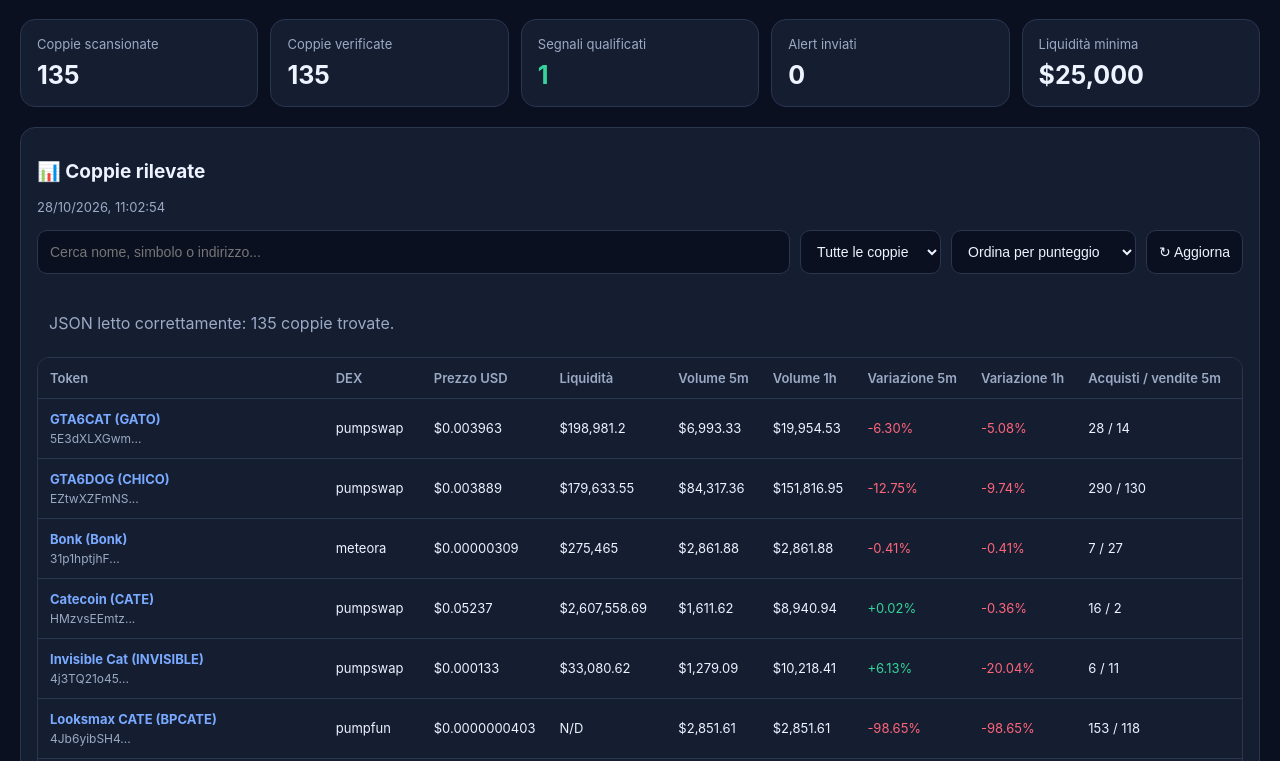
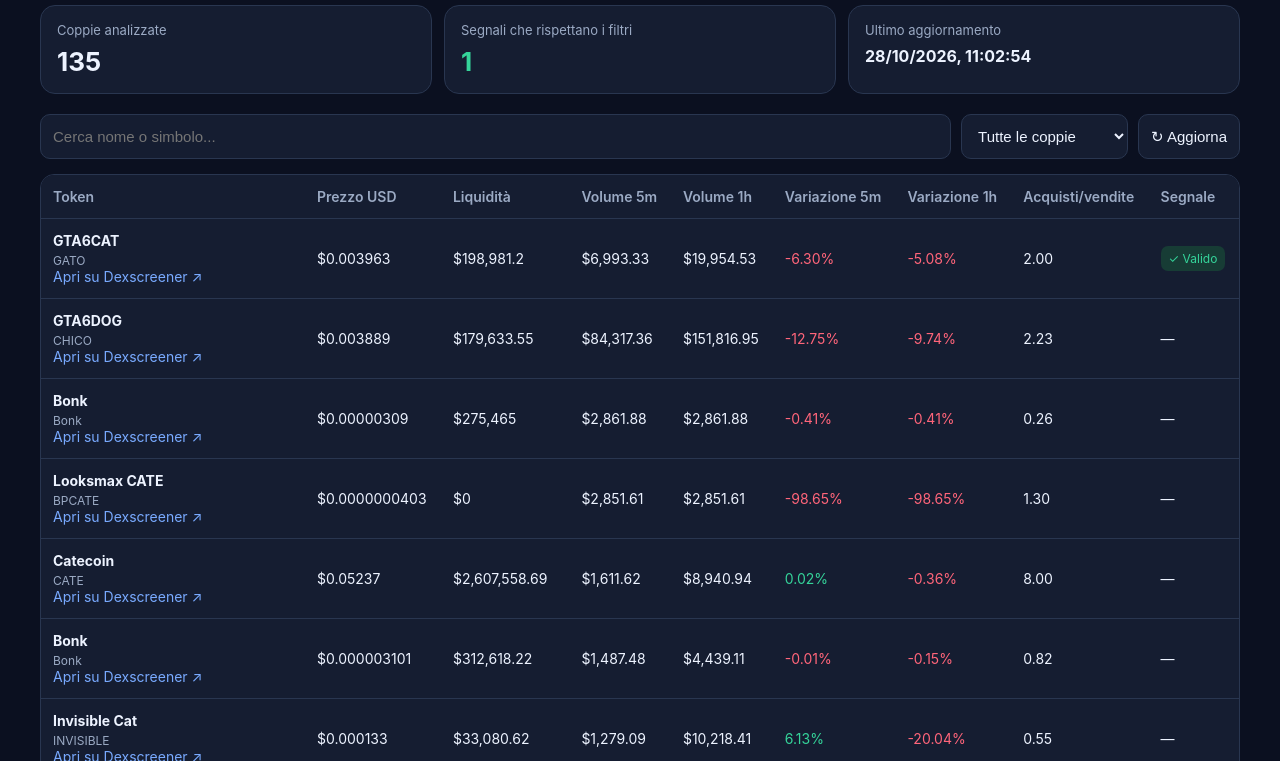
Before and after one commit to francescorega08-a11y/meme-pump-radar, a plain HTML site: page index.html in a window 1280 px wide. Shown: the part 109-870 px from the top of the page. Drawn offline with Linux system fonts and the light colour scheme.

Commit message:
Update index.html

```diff
--- a/index.html
+++ b/index.html
@@ -4,8 +4,8 @@
 <head>
   <meta charset="UTF-8">
   <meta name="viewport" content="width=device-width, initial-scale=1">
-  <meta name="theme-color" content="#0b1020">
   <title>Meme Pump Radar AI</title>
+
   <style>
     :root {
       color-scheme: dark;
@@ -17,7 +17,6 @@
       --green: #35d49a;
       --red: #ff657a;
       --blue: #79aaff;
-      --yellow: #ffd27a;
     }
 
     * { box-sizing: border-box; }
@@ -30,7 +29,7 @@
       font-family: -apple-system, BlinkMacSystemFont, sans-serif;
     }
 
-    main { max-width: 1300px; margin: auto; }
+    main { max-width: 1200px; margin: auto; }
 
     header {
       display: flex;
@@ -42,24 +41,20 @@
     }
 
     h1 { margin: 0; font-size: clamp(24px, 4vw, 36px); }
-    h2 { font-size: 19px; }
 
-    .subtitle, .muted {
-      color: var(--muted);
-      font-size: 13px;
-    }
+    .subtitle { color: var(--muted); margin-top: 8px; }
 
     .status {
       padding: 9px 13px;
       border: 1px solid var(--border);
       border-radius: 20px;
       color: var(--muted);
-      font-size: 13px;
+      font-size: 14px;
     }
 
     .stats {
       display: grid;
-      grid-template-columns: repeat(auto-fit, minmax(155px, 1fr));
+      grid-template-columns: repeat(3, minmax(0, 1fr));
       gap: 12px;
       margin-bottom: 20px;
     }
@@ -72,60 +67,65 @@
     }
 
     .stat-label { color: var(--muted); font-size: 13px; }
+
     .stat-value {
-      font-size: 25px;
+      font-size: 26px;
       font-weight: 700;
       margin-top: 8px;
-      overflow-wrap: anywhere;
     }
 
     .toolbar {
       display: flex;
       flex-wrap: wrap;
       gap: 10px;
-      margin: 15px 0;
+      margin-bottom: 15px;
     }
 
     input, select, button {
-      background: var(--bg);
+      background: var(--panel);
       color: var(--text);
       border: 1px solid var(--border);
       border-radius: 10px;
       padding: 12px;
-      font-size: 14px;
-      min-height: 42px;
+      font-size: 15px;
     }
 
     input { flex: 1; min-width: 180px; }
+
     button { cursor: pointer; }
     button:hover { border-color: var(--blue); }
 
     .table-wrap {
       overflow-x: auto;
       border: 1px solid var(--border);
-      border-radius: 12px;
+      border-radius: 14px;
     }
 
     table {
       width: 100%;
       border-collapse: collapse;
-      min-width: 1000px;
+      min-width: 850px;
       background: var(--panel);
     }
 
     th, td {
-      padding: 12px;
+      padding: 13px 12px;
       text-align: left;
       border-bottom: 1px solid var(--border);
       white-space: nowrap;
-      font-size: 13px;
+      font-size: 14px;
     }
 
     th { color: var(--muted); font-weight: 600; }
     tr:last-child td { border-bottom: 0; }
+    .coin { font-weight: 700; }
 
-    .coin { font-weight: 700; }
-    .symbol { color: var(--muted); font-size: 12px; margin-top: 4px; }
+    .symbol {
+      color: var(--muted);
+      font-size: 12px;
+      margin-top: 4px;
+    }
+
     .green { color: var(--green); }
     .red { color: var(--red); }
 
@@ -133,336 +133,152 @@
       display: inline-block;
       padding: 5px 8px;
       border-radius: 7px;
-      font-size: 11px;
-      font-weight: 700;
-    }
-
-    .valid { background: #173c35; color: var(--green); }
-    .invalid { background: #40351a; color: var(--yellow); }
-
-    .message {
-      color: var(--muted);
-      padding: 22px 12px;
-      white-space: normal;
-      line-height: 1.5;
-    }
-
-    .error {
-      color: var(--red);
-      background: #351b2b;
-      padding: 14px;
-      border-radius: 10px;
-      white-space: pre-wrap;
-    }
-
-    .warning {
-      color: var(--yellow);
-      margin-top: 16px;
-      font-size: 13px;
-      line-height: 1.5;
+      background: #173c35;
+      color: var(--green);
+      font-size: 12px;
     }
 
     a { color: var(--blue); text-decoration: none; }
-    a:hover { text-decoration: underline; }
 
-    footer {
-      color: var(--muted);
-      text-align: center;
-      font-size: 12px;
-      padding: 20px 0;
+    .message { color: var(--muted); padding: 22px 4px; }
+
+    .warning {
+      color: #ffd27a;
+      margin-top: 16px;
+      font-size: 13px;
     }
 
     @media (max-width: 600px) {
       body { padding: 12px; }
-      .stat-value { font-size: 22px; }
+      .stats { grid-template-columns: 1fr; }
+      .stat-value { font-size: 23px; }
     }
   </style>
 </head>
+
 <body>
 <main>
   <header>
     <div>
       <h1>🚀 Meme Pump Radar AI</h1>
-      <p class="subtitle">Monitoraggio segnali meme coin su Solana</p>
+      <div class="subtitle">Monitoraggio meme coin su Solana</div>
     </div>
     <div class="status" id="status">⏳ Caricamento dati...</div>
   </header>
 
   <section class="stats">
     <div class="stat">
-      <div class="stat-label">Coppie scansionate</div>
+      <div class="stat-label">Coppie analizzate</div>
       <div class="stat-value" id="scanned">—</div>
     </div>
+
     <div class="stat">
-      <div class="stat-label">Coppie verificate</div>
-      <div class="stat-value" id="verified">—</div>
-    </div>
-    <div class="stat">
-      <div class="stat-label">Segnali qualificati</div>
+      <div class="stat-label">Segnali che rispettano i filtri</div>
       <div class="stat-value green" id="qualified">—</div>
     </div>
+
     <div class="stat">
-      <div class="stat-label">Alert inviati</div>
-      <div class="stat-value" id="alerts">—</div>
-    </div>
-    <div class="stat">
-      <div class="stat-label">Liquidità minima</div>
-      <div class="stat-value" id="minLiquidity">—</div>
+      <div class="stat-label">Ultimo aggiornamento</div>
+      <div class="stat-value" id="updated" style="font-size:16px">—</div>
     </div>
   </section>
 
-  <section class="panel">
-    <h2>📊 Coppie rilevate</h2>
-    <p class="muted" id="updated">In attesa dei dati...</p>
+  <section class="toolbar">
+    <input id="search" type="search" placeholder="Cerca nome o simbolo...">
 
-    <div class="toolbar">
-      <input id="search" type="search"
-        placeholder="Cerca nome, simbolo o indirizzo..."
-        aria-label="Cerca token">
-
-      <select id="filter" aria-label="Filtra coppie">
+    <select id="filter">
       <option value="all">Tutte le coppie</option>
-        <option value="qualified">Solo qualificate</option>
-        <option value="unqualified">Non qualificate</option>
-      </select>
-
-      <select id="sort" aria-label="Ordina coppie">
-        <option value="score">Ordina per punteggio</option>
-        <option value="volume">Ordina per volume 5m</option>
-        <option value="liquidity">Ordina per liquidità</option>
+      <option value="qualified">Solo segnali validi</option>
     </select>
 
     <button id="refresh">↻ Aggiorna</button>
-    </div>
-
-    <div id="message" class="message">Lettura dei dati del radar...</div>
+  </section>
 
   <div class="table-wrap">
     <table>
       <thead>
         <tr>
           <th>Token</th>
-            <th>DEX</th>
           <th>Prezzo USD</th>
           <th>Liquidità</th>
           <th>Volume 5m</th>
           <th>Volume 1h</th>
           <th>Variazione 5m</th>
           <th>Variazione 1h</th>
-            <th>Acquisti / vendite 5m</th>
-            <th>Score</th>
+          <th>Acquisti/vendite</th>
           <th>Segnale</th>
         </tr>
       </thead>
+
       <tbody id="rows">
         <tr>
-            <td colspan="11" class="message">Caricamento...</td>
+          <td colspan="9" class="message">In attesa dei dati del radar...</td>
         </tr>
       </tbody>
     </table>
   </div>
-  </section>
 
   <p class="warning">
     I segnali sono automatici e non garantiscono rialzi.
-    Controlla liquidità, volumi e sicurezza del token prima di investire.
+    Verifica sempre liquidità, volume, sicurezza del token
+    e rischio di truffe prima di investire.
   </p>
-
-  <footer>
-    Meme Pump Radar AI · Dati informativi, non consigli finanziari.
-  </footer>
 </main>
 
 <script>
-"use strict";
+  const DATA_URL = "./radar_data.json";
 
-(() => {
-  const DATA_URL = "./radar_data.json";
   let pairs = [];
-  let radarData = {};
 
-  const $ = id => document.getElementById(id);
+  const money = value => "$" + Number(value || 0).toLocaleString("en-US", {
+    maximumFractionDigits: 2
+  });
 
-  function numeric(value) {
-    if (value === null || value === undefined || value === "") {
-      return null;
-    }
-    const result = Number(value);
-    return Number.isFinite(result) ? result : null;
-  }
-
-  function compact(value) {
-    const n = numeric(value);
-    if (n === null) return "N/D";
-    return n.toLocaleString("it-IT", { maximumFractionDigits: 2 });
-  }
-
-  function money(value) {
-    const n = numeric(value);
-    if (n === null) return "N/D";
-    return "$" + n.toLocaleString("en-US", {
-      maximumFractionDigits: n < 0.01 ? 8 : 2
-    });
-  }
-
-  function price(value) {
-    const n = numeric(value);
-    if (n === null) return "N/D";
+  const price = value => {
+    const n = Number(value || 0);
     return "$" + n.toLocaleString("en-US", {
       maximumFractionDigits: 10
     });
+  };
+
+  const dateText = value => {
+    if (!value) return "Non disponibile";
+
+    const date = new Date(value);
+
+    return Number.isNaN(date.getTime())
+      ? "Non disponibile"
+      : date.toLocaleString("it-IT");
+  };
+
+  function escapeHTML(value) {
+    return String(value).replace(/[&<>"']/g, char => ({
+      "&": "&amp;",
+      "<": "&lt;",
+      ">": "&gt;",
+      '"': "&quot;",
+      "'": "&#39;"
+    })[char]);
   }
 
-  function percent(value) {
-    const n = numeric(value);
-    if (n === null) return "N/D";
-    return (n > 0 ? "+" : "") + n.toFixed(2) + "%";
-  }
-
-  function dateText(value) {
-    if (!value) return "Data non disponibile";
-    const date = new Date(value);
-    return Number.isNaN(date.getTime())
-      ? "Data non disponibile"
-      : date.toLocaleString("it-IT");
-  }
-
+  // Uniforma i campi del JSON ai nomi usati dalla dashboard.
   function normalizePair(p) {
     return {
       ...p,
-      volume_5m_usd: p.volume_5m_usd ?? p.volume_5m,
-      volume_1h_usd: p.volume_1h_usd ?? p.volume_1h,
-      price_change_5m_pct: p.price_change_5m_pct ?? p.change_5m,
-      price_change_1h_pct: p.price_change_1h_pct ?? p.change_1h,
-      dex_url: p.dex_url ?? p.url,
-      buy_sell_ratio_5m: p.buy_sell_ratio_5m ?? p.buy_sell_ratio
+      volume_5m: p.volume_5m ?? p.volume_5m_usd ?? 0,
+      volume_1h: p.volume_1h ?? p.volume_1h_usd ?? 0,
+      change_5m: p.change_5m ?? p.price_change_5m_pct ?? 0,
+      change_1h: p.change_1h ?? p.price_change_1h_pct ?? 0,
+      buy_sell_ratio: p.buy_sell_ratio ?? p.buy_sell_ratio_5m ?? 0,
+      url: p.url ?? p.dex_url ?? ""
     };
   }
 
-  function makeCell(text, className) {
-    const td = document.createElement("td");
-    td.textContent = text;
-    if (className) td.className = className;
-    return td;
-  }
+  async function loadData() {
+    const status = document.getElementById("status");
+    const rows = document.getElementById("rows");
 
-  function makeTokenCell(pair) {
-    const td = document.createElement("td");
-    const link = document.createElement("a");
-    const validUrl = typeof pair.dex_url === "string" &&
-      /^https:\/\/dexscreener\.com\//i.test(pair.dex_url);
-
-    link.textContent = (pair.name || "Sconosciuto") +
-      " (" + (pair.symbol || "?") + ")";
-    link.href = validUrl ? pair.dex_url : "#";
-    link.target = "_blank";
-    link.rel = "noopener noreferrer";
-    link.className = "coin";
-    td.appendChild(link);
-
-    const address = document.createElement("div");
-    address.className = "symbol";
-    address.textContent = pair.pair_address
-      ? String(pair.pair_address).slice(0, 10) + "..."
-      : "";
-    td.appendChild(address);
-
-    return td;
-  }
-
-  function renderRows() {
-    const query = $("search").value.trim().toLowerCase();
-    const filter = $("filter").value;
-    const sort = $("sort").value;
-
-    let visible = pairs.filter(p => {
-      const searchText = [
-        p.name, p.symbol, p.pair_address, p.token_address, p.dex_id
-      ].join(" ").toLowerCase();
-
-      if (query && !searchText.includes(query)) return false;
-      if (filter === "qualified" && p.qualified !== true) return false;
-      if (filter === "unqualified" && p.qualified === true) return false;
-      return true;
-    });
-
-    visible.sort((a, b) => {
-      if (sort === "volume") {
-        return (numeric(b.volume_5m_usd) || 0) -
-          (numeric(a.volume_5m_usd) || 0);
-      }
-      if (sort === "liquidity") {
-        return (numeric(b.liquidity_usd) || 0) -
-          (numeric(a.liquidity_usd) || 0);
-      }
-      return (numeric(b.score) || 0) - (numeric(a.score) || 0);
-    });
-
-    const tbody = $("rows");
-    tbody.replaceChildren();
-
-    if (!visible.length) {
-      const tr = document.createElement("tr");
-      const td = makeCell("Nessuna coppia trovata con questi filtri.");
-      td.colSpan = 11;
-      td.className = "message";
-      tr.appendChild(td);
-      tbody.appendChild(tr);
-    } else {
-      visible.forEach(p => {
-        const tr = document.createElement("tr");
-
-        tr.appendChild(makeTokenCell(p));
-        tr.appendChild(makeCell(p.dex_id || "N/D"));
-        tr.appendChild(makeCell(price(p.price_usd)));
-        tr.appendChild(makeCell(money(p.liquidity_usd)));
-        tr.appendChild(makeCell(money(p.volume_5m_usd)));
-        tr.appendChild(makeCell(money(p.volume_1h_usd)));
-
-        const change5 = numeric(p.price_change_5m_pct);
-        const change1 = numeric(p.price_change_1h_pct);
-
-        tr.appendChild(makeCell(
-          percent(p.price_change_5m_pct),
-          change5 > 0 ? "green" : change5 < 0 ? "red" : ""
-        ));
-
-        tr.appendChild(makeCell(
-          percent(p.price_change_1h_pct),
-          change1 > 0 ? "green" : change1 < 0 ? "red" : ""
-        ));
-
-        tr.appendChild(makeCell(
-          compact(p.buys_5m) + " / " + compact(p.sells_5m)
-        ));
-
-        tr.appendChild(makeCell(
-          compact(p.score) + " / " + compact(radarData.max_score ?? 9)
-        ));
-
-        const statusCell = document.createElement("td");
-        const badge = document.createElement("span");
-        badge.className = "badge " +
-          (p.qualified === true ? "valid" : "invalid");
-        badge.textContent = p.qualified === true
-          ? "✓ QUALIFICATA" : "NON qualificata";
-        statusCell.appendChild(badge);
-        tr.appendChild(statusCell);
-
-        tbody.appendChild(tr);
-      });
-    }
-
-    $("message").textContent =
-      "Visualizzate " + visible.length + " di " + pairs.length + " coppie.";
-
-    $("status").textContent = "🟢 Dati caricati";
-  }
-
-  async function loadData() {
-    $("status").textContent = "⏳ Aggiornamento...";
-    $("message").className = "message";
-    $("message").textContent = "Lettura di radar_data.json...";
+    status.textContent = "⏳ Aggiornamento...";
 
     try {
       const response = await fetch(DATA_URL + "?t=" + Date.now(), {
@@ -470,71 +286,117 @@
       });
 
       if (!response.ok) {
-        throw new Error("Il file JSON ha risposto con HTTP " + response.status);
+        throw new Error("Errore HTTP " + response.status);
       }
 
       const data = await response.json();
 
-      if (!data || typeof data !== "object") {
-        throw new Error("Il contenuto JSON non è un oggetto valido.");
-      }
-
+      // Il radar attuale salva le coppie in results.
       const source = Array.isArray(data.results)
         ? data.results
         : Array.isArray(data.pairs)
           ? data.pairs
           : [];
 
-      radarData = data;
       pairs = source.map(normalizePair);
 
-      $("scanned").textContent = compact(data.pairs_scanned ?? pairs.length);
-      $("verified").textContent = compact(data.api_verified_count);
-      $("qualified").textContent = compact(
-        data.qualified_count ??
-        pairs.filter(p => p.qualified === true).length
-      );
-      $("alerts").textContent = compact(data.alerts_sent);
-      $("minLiquidity").textContent = money(data.min_liquidity_usd);
+      document.getElementById("scanned").textContent =
+        data.pairs_scanned ?? pairs.length;
 
-      const timestamp =
-        data.scanned_at || data.updated_at || data.generated_at;
+      document.getElementById("qualified").textContent =
+        data.qualified_count ?? pairs.filter(p => p.qualified === true).length;
 
-      $("updated").textContent = dateText(timestamp);
+      document.getElementById("updated").textContent =
+        dateText(data.updated_at);
+
+      status.textContent = "🟢 Dati caricati";
 
       renderRows();
 
-      $("message").textContent =
-        "JSON letto correttamente: " + pairs.length + " coppie trovate.";
+    } catch (error) {
+      console.error("Errore caricamento radar:", error);
 
-    } catch (error) {
-      $("status").textContent = "🟠 Dati non disponibili";
-      $("message").className = "error";
-      $("message").textContent =
-        "Non riesco a leggere radar_data.json.\n\n" +
-        "Dettaglio: " + error.message +
-        "\n\nVerifica che il file sia pubblicato nella stessa cartella " +
-        "di index.html e che GitHub Pages sia attivo.";
+      status.textContent = "🟠 Dati non disponibili";
 
-      const tbody = $("rows");
-      tbody.replaceChildren();
-      const tr = document.createElement("tr");
-      const td = makeCell("Dati non disponibili. Controlla il messaggio qui sopra.");
-      td.colSpan = 11;
-      td.className = "message";
-      tr.appendChild(td);
-      tbody.appendChild(tr);
+      rows.innerHTML =
+        '<tr><td colspan="9" class="message">' +
+        'Impossibile caricare radar_data.json. ' +
+        'Riprova o controlla la pubblicazione del file.' +
+        '</td></tr>';
     }
   }
 
-  $("search").addEventListener("input", renderRows);
-  $("filter").addEventListener("change", renderRows);
-  $("sort").addEventListener("change", renderRows);
-  $("refresh").addEventListener("click", loadData);
+  function renderRows() {
+    const query = document.getElementById("search").value
+      .trim()
+      .toLowerCase();
+
+    const filter = document.getElementById("filter").value;
+
+    const visible = pairs
+      .filter(p => {
+        const matchesText =
+          String(p.name || "").toLowerCase().includes(query) ||
+          String(p.symbol || "").toLowerCase().includes(query);
+
+        return matchesText &&
+          (filter === "all" || p.qualified === true);
+      })
+      .sort((a, b) =>
+        Number(b.qualified === true) - Number(a.qualified === true) ||
+        Number(b.volume_5m || 0) - Number(a.volume_5m || 0)
+      );
+
+    const rows = document.getElementById("rows");
+
+    if (!visible.length) {
+      rows.innerHTML =
+        '<tr><td colspan="9" class="message">' +
+        (pairs.length
+          ? "Nessuna coppia corrisponde ai filtri."
+          : "Il file dati non contiene coppie da mostrare.") +
+        '</td></tr>';
+      return;
+    }
+
+    rows.innerHTML = visible.map(p => {
+      const change5 = Number(p.change_5m || 0);
+      const change1 = Number(p.change_1h || 0);
+
+      const safeUrl = /^https:\/\/dexscreener\.com\//i.test(p.url || "")
+        ? p.url
+        : "";
+
+      return `
+        <tr>
+          <td>
+            <div class="coin">${escapeHTML(p.name || "Sconosciuto")}</div>
+            <div class="symbol">${escapeHTML(p.symbol || "?")}</div>
+            ${safeUrl
+              ? `<a href="${escapeHTML(safeUrl)}" target="_blank" rel="noopener">Apri su Dexscreener ↗</a>`
+              : ""}
+          </td>
+          <td>${price(p.price_usd)}</td>
+          <td>${money(p.liquidity_usd)}</td>
+          <td>${money(p.volume_5m)}</td>
+          <td>${money(p.volume_1h)}</td>
+          <td class="${change5 >= 0 ? "green" : "red"}">${change5.toFixed(2)}%</td>
+          <td class="${change1 >= 0 ? "green" : "red"}">${change1.toFixed(2)}%</td>
+          <td>${Number(p.buy_sell_ratio || 0).toFixed(2)}</td>
+          <td>${p.qualified === true
+            ? '<span class="badge">✓ Valido</span>'
+            : "—"}</td>
+        </tr>
+      `;
+    }).join("");
+  }
+
+  document.getElementById("search").addEventListener("input", renderRows);
+  document.getElementById("filter").addEventListener("change", renderRows);
+  document.getElementById("refresh").addEventListener("click", loadData);
 
   loadData();
   setInterval(loadData, 60000);
-})();
 </script>
 </body>
 </html>
```
Lines whose indentation alone changed are shown as unchanged.
